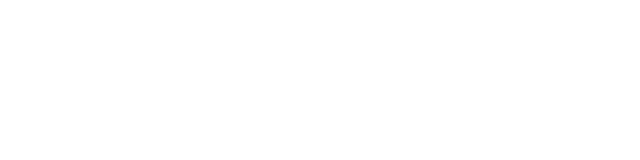
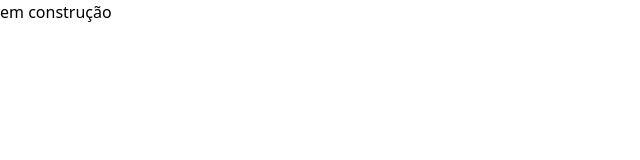
Before and after one commit to AndreyrbSilva/Saas-Barber, a React (Vite) app: page /barbeiro in a window 1280 px wide. Before the commit this address had no page. Shown: the top 160 px of the page, without its empty margins (0-640 px from the left). Built offline with nearby package versions, Linux system fonts and the light colour scheme.

Commit message:
feat(barber): add barber schedule route

```diff
--- a/src/App.tsx
+++ b/src/App.tsx
@@ -1,13 +1,15 @@
-import { BrowserRouter, Routes, Route } from "react-router-dom";
-import BookingPage from "./pages/public/BookingPage";
-import LoginPage from "./pages/admin/LoginPage";
+import { BrowserRouter, Routes, Route } from "react-router-dom"
+import BookingPage from "./pages/public/BookingPage"
+import LoginPage from "./pages/admin/LoginPage"
+import BarberSchedulePage from "./pages/admin/BarberSchedulePage"
 
 function App() {
-  return(
+  return (
     <BrowserRouter>
       <Routes>
-        <Route path="/agendar" element={<BookingPage />} />
-        <Route path="/login" element={<LoginPage />} />
+        <Route path="/agendar"  element={<BookingPage />} />
+        <Route path="/login"    element={<LoginPage />} />
+        <Route path="/barbeiro" element={<BarberSchedulePage />} />
       </Routes>
     </BrowserRouter>
   )
--- /dev/null
+++ b/src/pages/admin/BarberSchedulePage.tsx
@@ -0,0 +1,3 @@
+export default function BarberSchedulePage() {
+  return <div>em construção</div>
+}
```
